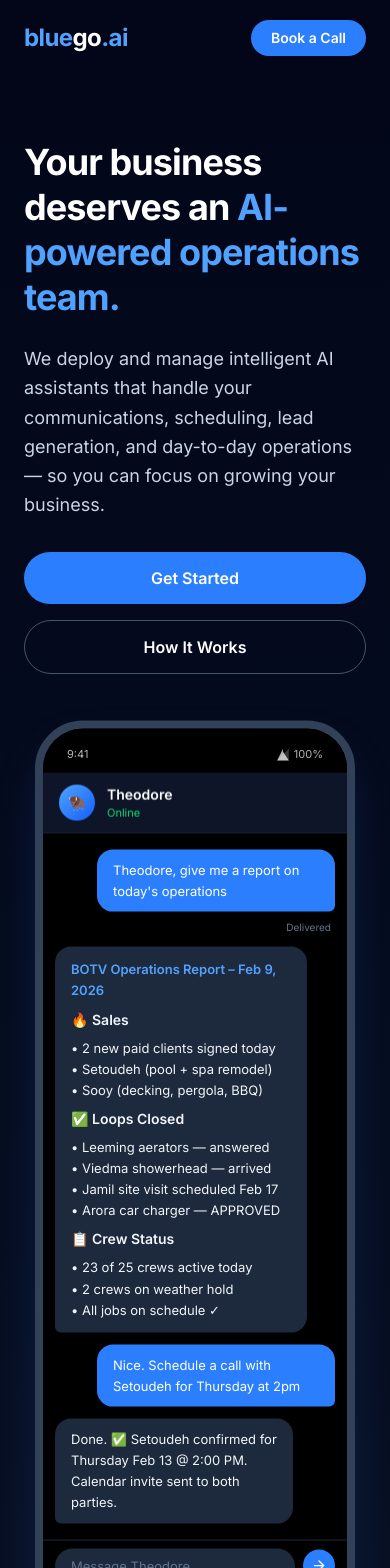
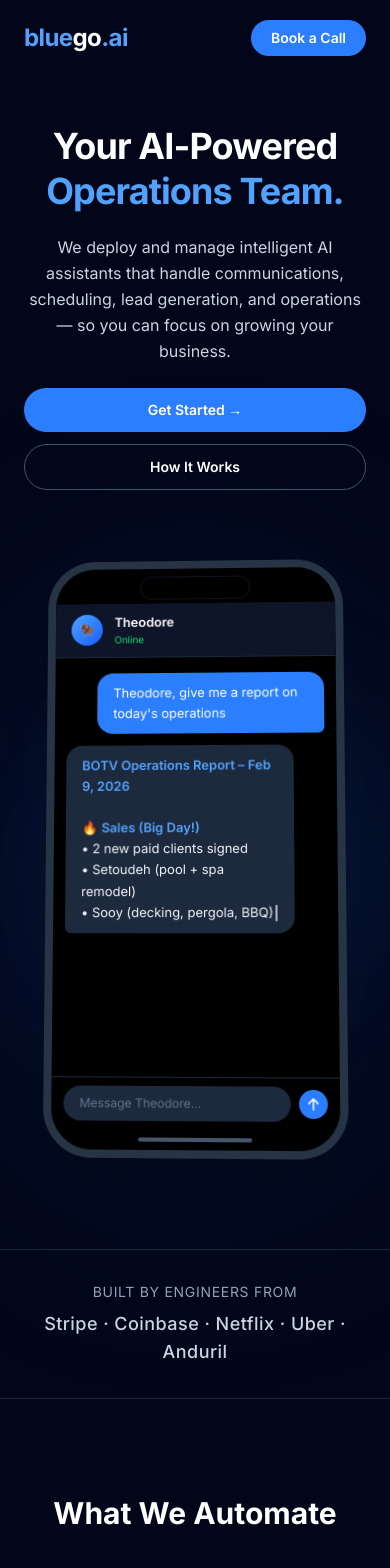
Before and after one commit to bluego-ai/www, a Next.js app: page / in a window 390 px wide. Shown: the top 1568 px of the page. Built offline with nearby package versions, Linux system fonts and the light colour scheme.

Commit message:
Animated typing chat, 3D phone tilt, background glow, floating value badges

```diff
--- a/src/app/globals.css
+++ b/src/app/globals.css
@@ -1,10 +1,61 @@
 @import "tailwindcss";
 
+/* Floating animations */
 @keyframes float {
   0%, 100% { transform: translateY(0px); }
   50% { transform: translateY(-20px); }
 }
 
+@keyframes float-slow {
+  0%, 100% { transform: translateY(0px); }
+  50% { transform: translateY(-12px); }
+}
+
+@keyframes float-slow-reverse {
+  0%, 100% { transform: translateY(-12px); }
+  50% { transform: translateY(0px); }
+}
+
+@keyframes fade-in {
+  from { opacity: 0; transform: translateY(8px); }
+  to { opacity: 1; transform: translateY(0); }
+}
+
 .animate-float {
   animation: float 6s ease-in-out infinite;
 }
+
+.animate-float-slow {
+  animation: float-slow 8s ease-in-out infinite;
+}
+
+.animate-float-slow-reverse {
+  animation: float-slow-reverse 8s ease-in-out infinite;
+}
+
+.animate-fade-in {
+  animation: fade-in 0.3s ease-out;
+}
+
+/* 3D phone tilt */
+.phone-3d {
+  perspective: 1000px;
+}
+
+.phone-3d > div {
+  transform: rotateX(4deg) rotateY(-2deg);
+  transition: transform 0.3s ease;
+}
+
+.phone-3d:hover > div {
+  transform: rotateX(0deg) rotateY(0deg);
+}
+
+/* Hide scrollbar */
+.scrollbar-hide {
+  -ms-overflow-style: none;
+  scrollbar-width: none;
+}
+.scrollbar-hide::-webkit-scrollbar {
+  display: none;
+}
--- a/src/app/page.tsx
+++ b/src/app/page.tsx
@@ -1,92 +1,247 @@
+"use client";
+
 import Link from "next/link";
+import { useEffect, useState, useRef } from "react";
+
+interface Message {
+  role: "user" | "assistant";
+  text: string;
+}
+
+const conversation: Message[] = [
+  { role: "user", text: "Theodore, give me a report on today's operations" },
+  {
+    role: "assistant",
+    text: `**BOTV Operations Report – Feb 9, 2026**
+
+🔥 **Sales (Big Day!)**
+• 2 new paid clients signed
+• Setoudeh (pool + spa remodel)
+• Sooy (decking, pergola, BBQ)
+
+✅ **Loops Closed**
+• Leeming aerators — answered
+• Viedma showerhead — arrived
+• Jamil site visit scheduled Feb 17
+• Arora car charger — APPROVED by city
+
+📋 **Crew Status**
+• 23 of 25 crews active today
+• 2 crews on weather hold
+• All jobs on schedule ✓`,
+  },
+  {
+    role: "user",
+    text: "Nice. Schedule a call with Setoudeh for Thursday at 2pm",
+  },
+  {
+    role: "assistant",
+    text: "Done. ✅ Setoudeh confirmed for Thursday Feb 13 @ 2:00 PM. Calendar invite sent to both parties.",
+  },
+];
+
+function TypingIndicator() {
+  return (
+    <div className="flex justify-start">
+      <div className="bg-slate-800 rounded-2xl rounded-bl-md px-4 py-3 flex gap-1.5 items-center">
+        <span className="w-2 h-2 bg-slate-400 rounded-full animate-bounce [animation-delay:0ms]" />
+        <span className="w-2 h-2 bg-slate-400 rounded-full animate-bounce [animation-delay:150ms]" />
+        <span className="w-2 h-2 bg-slate-400 rounded-full animate-bounce [animation-delay:300ms]" />
+      </div>
+    </div>
+  );
+}
+
+function formatMessage(text: string) {
+  // Bold **text**
+  const parts = text.split(/(\*\*[^*]+\*\*)/g);
+  return parts.map((part, i) => {
+    if (part.startsWith("**") && part.endsWith("**")) {
+      return (
+        <span key={i} className="font-semibold text-blue-400">
+          {part.slice(2, -2)}
+        </span>
+      );
+    }
+    return part;
+  });
+}
+
+function AnimatedChat() {
+  const [visibleMessages, setVisibleMessages] = useState<Message[]>([]);
+  const [isTyping, setIsTyping] = useState(false);
+  const [typingRole, setTypingRole] = useState<"user" | "assistant">("user");
+  const [currentText, setCurrentText] = useState("");
+  const chatRef = useRef<HTMLDivElement>(null);
+  const cycleRef = useRef(0);
+
+  useEffect(() => {
+    let cancelled = false;
+
+    async function sleep(ms: number) {
+      return new Promise((r) => setTimeout(r, ms));
+    }
+
+    async function typeMessage(msg: Message) {
+      if (cancelled) return;
+      setTypingRole(msg.role);
+      setIsTyping(true);
+
+      // Typing indicator duration
+      const typingDelay = msg.role === "assistant" ? 1500 : 800;
+      await sleep(typingDelay);
+      if (cancelled) return;
+
+      setIsTyping(false);
+
+      // Character-by-character typing for user, chunk for assistant
+      if (msg.role === "user") {
+        for (let i = 0; i <= msg.text.length; i++) {
+          if (cancelled) return;
+          setCurrentText(msg.text.slice(0, i));
+          await sleep(30);
+        }
+        await sleep(200);
+        setCurrentText("");
+        setVisibleMessages((prev) => [...prev, msg]);
+      } else {
+        // Assistant types in chunks (lines)
+        const lines = msg.text.split("\n");
+        let accumulated = "";
+        for (let i = 0; i < lines.length; i++) {
+          if (cancelled) return;
+          accumulated += (i > 0 ? "\n" : "") + lines[i];
+          setCurrentText(accumulated);
+          await sleep(80);
+        }
+        await sleep(300);
+        setCurrentText("");
+        setVisibleMessages((prev) => [...prev, msg]);
+      }
+
+      await sleep(500);
+    }
+
+    async function runConversation() {
+      while (!cancelled) {
+        setVisibleMessages([]);
+        setCurrentText("");
+        setIsTyping(false);
+        await sleep(1500);
+
+        for (const msg of conversation) {
+          if (cancelled) return;
+          await typeMessage(msg);
+        }
+
+        // Pause before restarting
+        await sleep(4000);
+        cycleRef.current++;
+      }
+    }
+
+    runConversation();
+    return () => {
+      cancelled = true;
+    };
+  }, []);
+
+  // Auto-scroll
+  useEffect(() => {
+    if (chatRef.current) {
+      chatRef.current.scrollTop = chatRef.current.scrollHeight;
+    }
+  }, [visibleMessages, currentText, isTyping]);
+
+  return (
+    <div
+      ref={chatRef}
+      className="bg-black/90 px-3 py-4 space-y-3 h-[420px] overflow-y-auto scrollbar-hide"
+    >
+      {visibleMessages.map((msg, i) => (
+        <div
+          key={`${cycleRef.current}-${i}`}
+          className={`flex ${msg.role === "user" ? "justify-end" : "justify-start"} animate-fade-in`}
+        >
+          <div
+            className={`text-[13px] rounded-2xl px-4 py-2.5 max-w-[88%] leading-relaxed whitespace-pre-line ${
+              msg.role === "user"
+                ? "bg-blue-500 text-white rounded-br-md"
+                : "bg-slate-800 text-slate-100 rounded-bl-md"
+            }`}
+          >
+            {formatMessage(msg.text)}
+          </div>
+        </div>
+      ))}
+
+      {/* Currently typing text */}
+      {currentText && !isTyping && (
+        <div
+          className={`flex ${typingRole === "user" ? "justify-end" : "justify-start"} animate-fade-in`}
+        >
+          <div
+            className={`text-[13px] rounded-2xl px-4 py-2.5 max-w-[88%] leading-relaxed whitespace-pre-line ${
+              typingRole === "user"
+                ? "bg-blue-500 text-white rounded-br-md"
+                : "bg-slate-800 text-slate-100 rounded-bl-md"
+            }`}
+          >
+            {formatMessage(currentText)}
+            <span className="inline-block w-0.5 h-4 bg-current ml-0.5 animate-pulse align-middle" />
+          </div>
+        </div>
+      )}
+
+      {/* Typing indicator */}
+      {isTyping && <TypingIndicator />}
+    </div>
+  );
+}
 
 function PhoneMockup() {
   return (
-    <div className="relative mx-auto w-[320px] md:w-[360px]">
+    <div className="relative mx-auto w-[300px] md:w-[340px]">
       {/* Phone frame */}
-      <div className="rounded-[3rem] border-[8px] border-slate-700 bg-black shadow-2xl shadow-blue-500/20 overflow-hidden">
-        {/* Status bar */}
-        <div className="bg-black px-6 pt-3 pb-1 flex justify-between items-center text-[11px] text-white/70">
-          <span>9:41</span>
-          <div className="w-28 h-7 bg-black rounded-full mx-auto" />
-          <span className="flex gap-1 items-center">
-            <svg className="w-3.5 h-3.5" fill="currentColor" viewBox="0 0 24 24"><path d="M2 22h20V2z" opacity=".3"/><path d="M12 7V2L2 22h20z"/></svg>
-            100%
-          </span>
+      <div className="rounded-[3rem] border-[8px] border-slate-700/80 bg-black shadow-2xl overflow-hidden">
+        {/* Notch */}
+        <div className="bg-black px-6 pt-2 pb-1 flex justify-center">
+          <div className="w-28 h-6 bg-black rounded-full border border-slate-800/50" />
         </div>
 
         {/* Chat header */}
-        <div className="bg-slate-900/95 backdrop-blur px-4 py-3 flex items-center gap-3 border-b border-slate-800">
-          <div className="w-9 h-9 rounded-full bg-gradient-to-br from-blue-400 to-blue-600 flex items-center justify-center text-sm font-bold">
+        <div className="bg-slate-900/95 backdrop-blur px-4 py-2.5 flex items-center gap-3 border-b border-slate-800">
+          <div className="w-8 h-8 rounded-full bg-gradient-to-br from-blue-400 to-blue-600 flex items-center justify-center text-xs font-bold">
             🦬
           </div>
           <div>
-            <div className="text-sm font-semibold text-white">Theodore</div>
-            <div className="text-[11px] text-green-400">Online</div>
+            <div className="text-[13px] font-semibold text-white">Theodore</div>
+            <div className="text-[10px] text-green-400">Online</div>
           </div>
         </div>
 
-        {/* Messages */}
-        <div className="bg-black px-3 py-4 space-y-3 min-h-[420px]">
-          {/* User message */}
-          <div className="flex justify-end">
-            <div className="bg-blue-500 text-white text-[13px] rounded-2xl rounded-br-md px-4 py-2.5 max-w-[85%] leading-relaxed">
-              Theodore, give me a report on today&apos;s operations
-            </div>
-          </div>
-
-          {/* Delivered */}
-          <div className="text-right text-[10px] text-slate-500 -mt-1 pr-1">
-            Delivered
-          </div>
-
-          {/* Assistant message */}
-          <div className="flex justify-start">
-            <div className="bg-slate-800 text-slate-100 text-[13px] rounded-2xl rounded-bl-md px-4 py-3 max-w-[90%] leading-relaxed space-y-2">
-              <p className="font-semibold text-blue-400">BOTV Operations Report – Feb 9, 2026</p>
-
-              <p className="font-semibold text-sm">🔥 Sales</p>
-              <p>• 2 new paid clients signed today<br/>
-              • Setoudeh (pool + spa remodel)<br/>
-              • Sooy (decking, pergola, BBQ)</p>
-
-              <p className="font-semibold text-sm">✅ Loops Closed</p>
-              <p>• Leeming aerators — answered<br/>
-              • Viedma showerhead — arrived<br/>
-              • Jamil site visit scheduled Feb 17<br/>
-              • Arora car charger — APPROVED</p>
-
-              <p className="font-semibold text-sm">📋 Crew Status</p>
-              <p>• 23 of 25 crews active today<br/>
-              • 2 crews on weather hold<br/>
-              • All jobs on schedule ✓</p>
-            </div>
-          </div>
-
-          {/* User follow-up */}
-          <div className="flex justify-end">
-            <div className="bg-blue-500 text-white text-[13px] rounded-2xl rounded-br-md px-4 py-2.5 max-w-[85%] leading-relaxed">
-              Nice. Schedule a call with Setoudeh for Thursday at 2pm
-            </div>
-          </div>
-
-          {/* Assistant reply */}
-          <div className="flex justify-start">
-            <div className="bg-slate-800 text-slate-100 text-[13px] rounded-2xl rounded-bl-md px-4 py-2.5 max-w-[85%] leading-relaxed">
-              Done. ✅ Setoudeh confirmed for Thursday Feb 13 @ 2:00 PM. Calendar invite sent to both parties.
-            </div>
-          </div>
-        </div>
+        {/* Animated Messages */}
+        <AnimatedChat />
 
         {/* Input bar */}
-        <div className="bg-black px-3 py-2 border-t border-slate-800">
+        <div className="bg-black/90 px-3 py-2 border-t border-slate-800">
           <div className="flex items-center gap-2">
-            <div className="flex-1 bg-slate-800 rounded-full px-4 py-2 text-[13px] text-slate-500">
+            <div className="flex-1 bg-slate-800 rounded-full px-4 py-2 text-[12px] text-slate-500">
               Message Theodore...
             </div>
-            <div className="w-8 h-8 bg-blue-500 rounded-full flex items-center justify-center">
-              <svg className="w-4 h-4 text-white" fill="none" viewBox="0 0 24 24" stroke="currentColor" strokeWidth={2}>
-                <path strokeLinecap="round" strokeLinejoin="round" d="M5 12h14M12 5l7 7-7 7" />
+            <div className="w-7 h-7 bg-blue-500 rounded-full flex items-center justify-center">
+              <svg
+                className="w-3.5 h-3.5 text-white"
+                fill="none"
+                viewBox="0 0 24 24"
+                stroke="currentColor"
+                strokeWidth={2.5}
+              >
+                <path
+                  strokeLinecap="round"
+                  strokeLinejoin="round"
+                  d="M4.5 10.5L12 3m0 0l7.5 7.5M12 3v18"
+                />
               </svg>
             </div>
           </div>
@@ -94,8 +249,28 @@ function PhoneMockup() {
 
         {/* Home indicator */}
         <div className="bg-black py-2 flex justify-center">
-          <div className="w-32 h-1 bg-slate-600 rounded-full" />
+          <div className="w-28 h-1 bg-slate-600 rounded-full" />
         </div>
+      </div>
+    </div>
+  );
+}
+
+function Badge({
+  icon,
+  label,
+  value,
+}: {
+  icon: string;
+  label: string;
+  value: string;
+}) {
+  return (
+    <div className="bg-slate-800/60 backdrop-blur-sm border border-slate-700/40 rounded-xl px-4 py-3 flex items-center gap-3">
+      <span className="text-2xl">{icon}</span>
+      <div>
+        <div className="text-white font-semibold text-sm">{value}</div>
+        <div className="text-slate-400 text-xs">{label}</div>
       </div>
     </div>
   );
@@ -103,11 +278,12 @@ function PhoneMockup() {
 
 export default function Home() {
   return (
-    <div className="min-h-screen bg-gradient-to-b from-slate-950 via-slate-900 to-slate-950 text-white">
+    <div className="min-h-screen bg-slate-950 text-white overflow-hidden">
       {/* Nav */}
-      <nav className="flex items-center justify-between px-6 py-5 max-w-6xl mx-auto">
+      <nav className="flex items-center justify-between px-6 py-5 max-w-6xl mx-auto relative z-10">
         <div className="text-2xl font-bold tracking-tight">
-          <span className="text-blue-400">blue</span>go<span className="text-blue-400">.ai</span>
+          <span className="text-blue-400">blue</span>go
+          <span className="text-blue-400">.ai</span>
         </div>
         <Link
           href="#contact"
@@ -118,46 +294,82 @@ export default function Home() {
       </nav>
 
       {/* Hero */}
-      <section className="max-w-6xl mx-auto px-6 pt-16 pb-24">
-        <div className="grid md:grid-cols-2 gap-12 items-center">
-          {/* Left: Copy */}
-          <div>
+      <section className="relative max-w-4xl mx-auto px-6 pt-12 pb-8 text-center z-10">
         <h1 className="text-4xl md:text-5xl lg:text-6xl font-bold leading-tight tracking-tight">
-              Your business deserves an
-              <span className="text-blue-400"> AI-powered operations team.</span>
+          Your AI-Powered
+          <br />
+          <span className="text-blue-400">Operations Team.</span>
         </h1>
-            <p className="mt-6 text-lg text-slate-300 leading-relaxed max-w-lg">
-              We deploy and manage intelligent AI assistants that handle your
-              communications, scheduling, lead generation, and day-to-day operations
-              — so you can focus on growing your business.
+        <p className="mt-5 text-base md:text-lg text-slate-300 max-w-xl mx-auto leading-relaxed">
+          We deploy and manage intelligent AI assistants that handle
+          communications, scheduling, lead generation, and operations — so you
+          can focus on growing your business.
         </p>
-            <div className="mt-8 flex flex-col sm:flex-row gap-4">
+        <div className="mt-6 flex flex-col sm:flex-row gap-3 justify-center">
           <Link
             href="#contact"
-                className="rounded-full bg-blue-500 hover:bg-blue-400 px-8 py-3.5 text-base font-semibold transition-colors text-center"
+            className="rounded-full bg-blue-500 hover:bg-blue-400 px-7 py-3 text-sm font-semibold transition-colors"
           >
-                Get Started
+            Get Started →
           </Link>
           <Link
             href="#how-it-works"
-                className="rounded-full border border-slate-600 hover:border-slate-400 px-8 py-3.5 text-base font-semibold transition-colors text-center"
+            className="rounded-full border border-slate-600 hover:border-slate-400 px-7 py-3 text-sm font-semibold transition-colors"
           >
             How It Works
           </Link>
         </div>
+      </section>
+
+      {/* Phone + Badges + Glow */}
+      <section className="relative max-w-5xl mx-auto px-6 pt-8 pb-24">
+        {/* Background glow */}
+        <div className="absolute inset-0 flex items-center justify-center pointer-events-none">
+          <div className="w-[600px] h-[600px] bg-blue-500/10 rounded-full blur-[120px]" />
+        </div>
+        <div className="absolute top-1/4 left-1/4 pointer-events-none">
+          <div className="w-[300px] h-[300px] bg-blue-400/5 rounded-full blur-[80px]" />
+        </div>
+        <div className="absolute top-1/3 right-1/4 pointer-events-none">
+          <div className="w-[250px] h-[250px] bg-indigo-500/8 rounded-full blur-[80px]" />
         </div>
 
-          {/* Right: Floating Phone */}
-          <div className="flex justify-center md:justify-end">
-            <div className="animate-float">
-              <PhoneMockup />
+        {/* Badges behind phone */}
+        <div className="relative z-0">
+          {/* Top left badge */}
+          <div className="absolute top-4 left-0 md:left-8 hidden md:block animate-float-slow">
+            <Badge icon="💬" label="Automated" value="24/7 Messaging" />
+          </div>
+          {/* Top right badge */}
+          <div className="absolute top-4 right-0 md:right-8 hidden md:block animate-float-slow-reverse">
+            <Badge icon="📅" label="Smart Scheduling" value="Zero Back & Forth" />
+          </div>
+          {/* Mid left badge */}
+          <div className="absolute top-48 -left-4 md:left-0 hidden md:block animate-float-slow-reverse">
+            <Badge icon="🎯" label="Pipeline Growth" value="Lead Generation" />
+          </div>
+          {/* Mid right badge */}
+          <div className="absolute top-48 -right-4 md:right-0 hidden md:block animate-float-slow">
+            <Badge icon="⚙️" label="Crew Management" value="25+ Crews Tracked" />
+          </div>
+          {/* Bottom left */}
+          <div className="absolute bottom-16 left-4 md:left-16 hidden md:block animate-float-slow">
+            <Badge icon="📊" label="Real-time" value="Ops Reporting" />
+          </div>
+          {/* Bottom right */}
+          <div className="absolute bottom-16 right-4 md:right-16 hidden md:block animate-float-slow-reverse">
+            <Badge icon="🔗" label="Your Tools" value="CRM Integrations" />
           </div>
         </div>
+
+        {/* Phone with 3D tilt */}
+        <div className="relative z-10 flex justify-center phone-3d">
+          <PhoneMockup />
         </div>
       </section>
 
       {/* Social Proof Bar */}
-      <section className="border-y border-slate-800 py-8">
+      <section className="border-y border-slate-800 py-8 relative z-10">
         <div className="max-w-4xl mx-auto px-6 text-center">
           <p className="text-sm text-slate-400 uppercase tracking-wider mb-2">
             Built by engineers from
@@ -169,7 +381,7 @@ export default function Home() {
       </section>
 
       {/* What We Automate */}
-      <section className="max-w-6xl mx-auto px-6 py-24">
+      <section className="max-w-6xl mx-auto px-6 py-24 relative z-10">
         <h2 className="text-3xl md:text-4xl font-bold text-center mb-16">
           What We Automate
         </h2>
@@ -219,7 +431,7 @@ export default function Home() {
       </section>
 
       {/* How It Works */}
-      <section id="how-it-works" className="bg-slate-800/30 py-24">
+      <section id="how-it-works" className="bg-slate-800/30 py-24 relative z-10">
         <div className="max-w-4xl mx-auto px-6">
           <h2 className="text-3xl md:text-4xl font-bold text-center mb-16">
             How It Works
@@ -257,7 +469,10 @@ export default function Home() {
       </section>
 
       {/* CTA / Contact */}
-      <section id="contact" className="max-w-4xl mx-auto px-6 py-24 text-center">
+      <section
+        id="contact"
+        className="max-w-4xl mx-auto px-6 py-24 text-center relative z-10"
+      >
         <h2 className="text-3xl md:text-4xl font-bold mb-6">
           Ready to put AI to work for your business?
         </h2>
@@ -274,14 +489,12 @@ export default function Home() {
       </section>
 
       {/* Footer */}
-      <footer className="border-t border-slate-800 py-8">
+      <footer className="border-t border-slate-800 py-8 relative z-10">
         <div className="max-w-6xl mx-auto px-6 flex flex-col md:flex-row justify-between items-center gap-4">
           <div className="text-sm text-slate-500">
             © 2026 bluego.ai — All rights reserved.
           </div>
-          <div className="text-sm text-slate-500">
-            Scottsdale, Arizona
-          </div>
+          <div className="text-sm text-slate-500">Scottsdale, Arizona</div>
         </div>
       </footer>
     </div>
```
Lines whose indentation alone changed are shown as unchanged.
